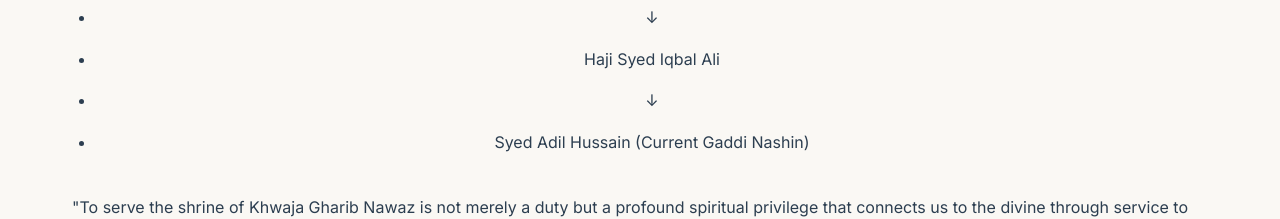
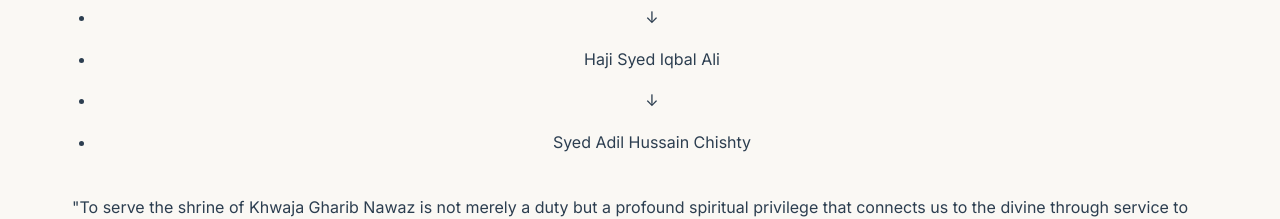
Before and after one commit to adilmiya/chishty-sufi-markaz, a plain HTML site: page about.html in a window 1280 px wide. Shown: the part 920-1139 px from the top of the page. Drawn offline with nearby package versions, Linux system fonts and the light colour scheme.

Commit message:
Update about.html

```diff
--- a/about.html
+++ b/about.html
@@ -50,7 +50,7 @@
                     <li>↓</li>
                     <li>Haji Syed Iqbal Ali</li>
                     <li>↓</li>
-                    <li>Syed Adil Hussain (Current Gaddi Nashin)</li>
+                    <li>Syed Adil Hussain Chishty</li>
                 </ul>
             </div>
 
```
